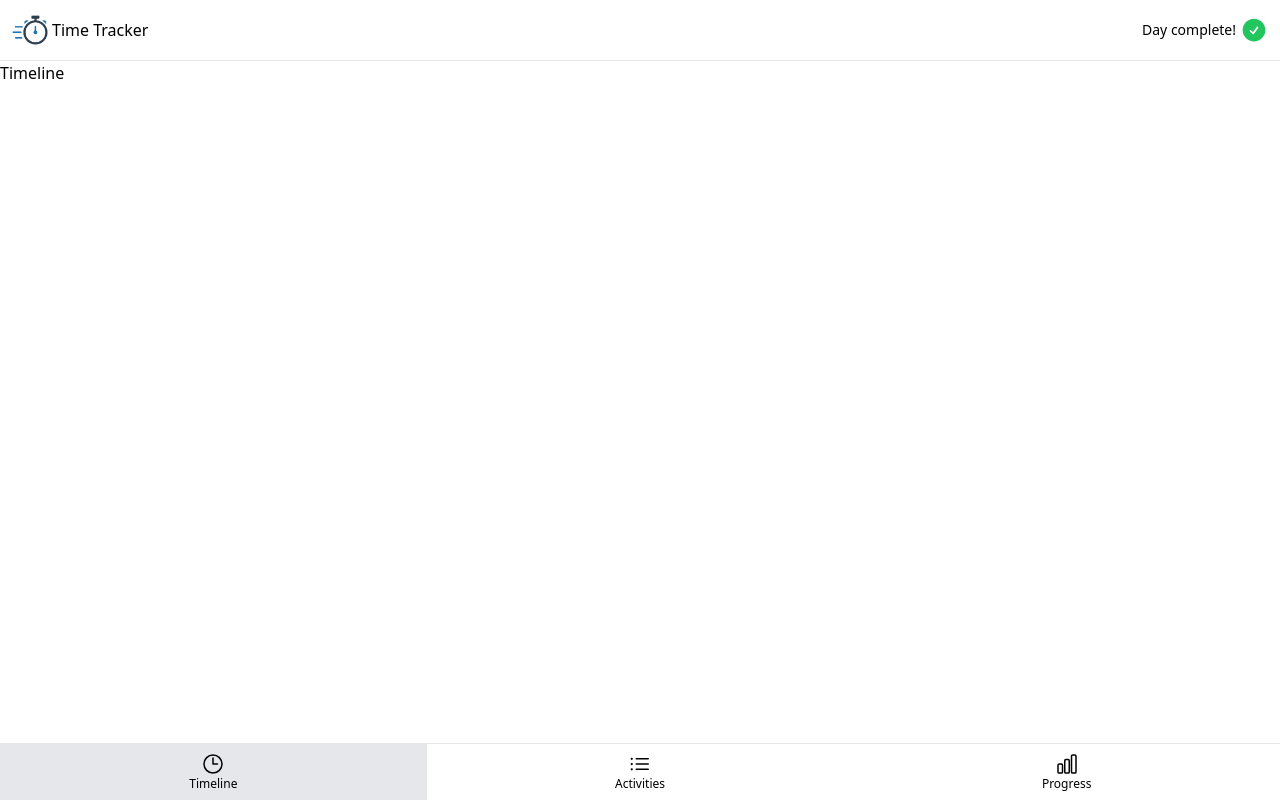
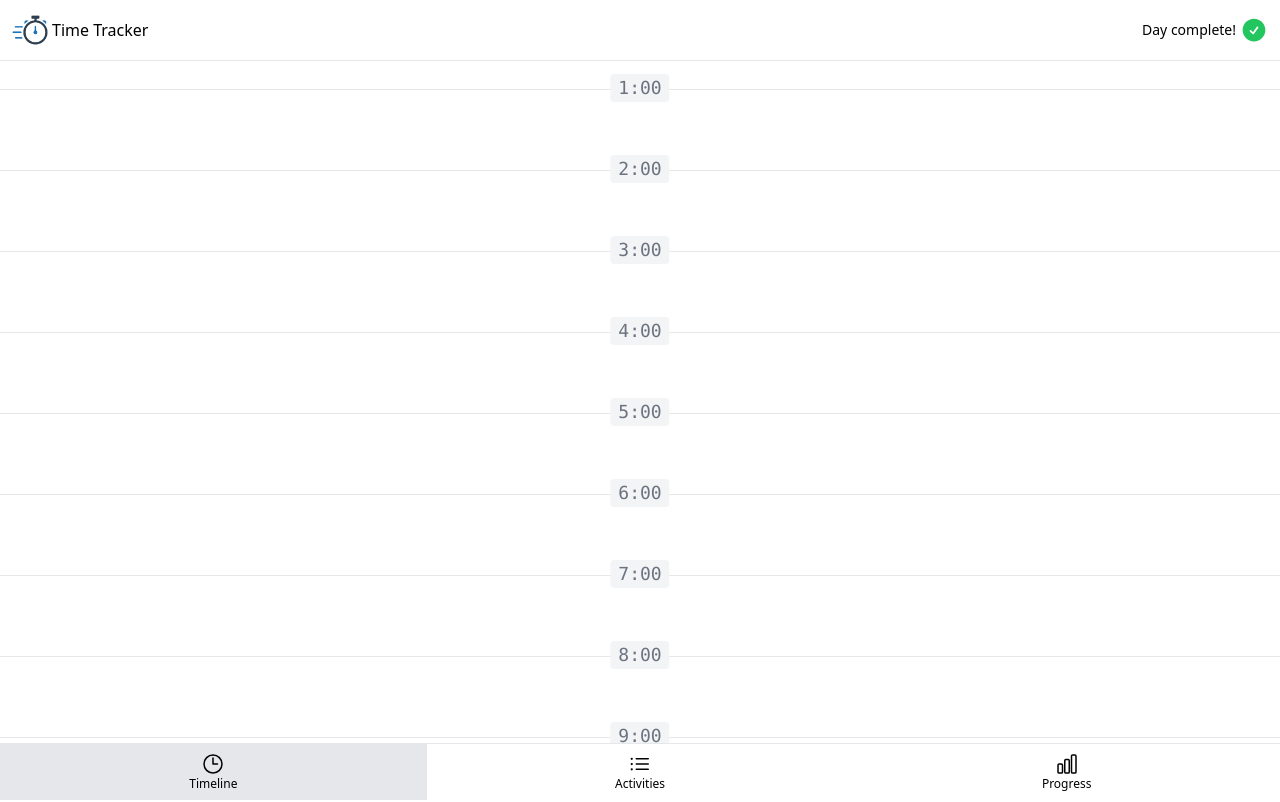
Before and after one commit to Khkimov/time-tracker, a Vue app: page /#timeline in a window 1280 px wide. Shown: the top 802 px of the page. Built offline with nearby package versions, Linux system fonts and the light colour scheme.

Commit message:
Added content for timeline page, refactor

```diff
--- a/src/App.vue
+++ b/src/App.vue
@@ -5,8 +5,8 @@ import TheNav from '@/components/TheNav.vue'
 import TheTimeline from '@/pages/TheTimeline.vue'
 import TheActivities from '@/pages/TheActivities.vue'
 import TheProgress from '@/pages/TheProgress.vue'
-import { PAGE_ACTIVITIES, PAGE_PROGRESS, PAGE_TIMELINE } from '@/constants'
-import { normalizePageHash } from '@/functions'
+import { PAGE_ACTIVITIES, PAGE_PROGRESS, PAGE_TIMELINE } from '@/common/constants'
+import { normalizePageHash } from '@/common/functions'
 
 const currentPage = ref(normalizePageHash())
 
--- a/src/constants.ts
+++ b/src/common/constants.ts
@@ -7,8 +7,10 @@ export const PAGE_ACTIVITIES: string = 'activities'
 
 export const PAGE_PROGRESS: string = 'progress'
 
-export const NAV_ITEMS = ref<{}>({
+export const NAV_ITEMS = ref({
   [PAGE_TIMELINE]: ClockIcon,
   [PAGE_ACTIVITIES]: ListBulletIcon,
   [PAGE_PROGRESS]: ChartBarIcon
 })
+
+export const HOURS_IN_DAY: number = 24
--- /dev/null
+++ b/src/common/functions.ts
@@ -0,0 +1,23 @@
+import { HOURS_IN_DAY, PAGE_ACTIVITIES, PAGE_PROGRESS, PAGE_TIMELINE } from '@/common/constants'
+
+export function normalizePageHash(): string {
+  const hash = window.location.hash.slice(1)
+
+  if (Object.keys([PAGE_ACTIVITIES, PAGE_PROGRESS, PAGE_TIMELINE]).includes(hash)) {
+    return hash
+  }
+
+  window.location.hash = PAGE_TIMELINE
+
+  return PAGE_TIMELINE
+}
+
+export function generateTimelineItems() {
+  const timelineItems = []
+
+  for (let hour = 1; hour <= HOURS_IN_DAY; hour++) {
+    timelineItems.push({ hour })
+  }
+
+  return timelineItems
+}
--- a/src/components/TheHeaderProgress.vue
+++ b/src/components/TheHeaderProgress.vue
@@ -1,6 +1,6 @@
 <script setup lang="ts">
 import { CheckCircleIcon } from '@heroicons/vue/24/solid'
-import { PAGE_PROGRESS } from '@/constants'
+import { PAGE_PROGRESS } from '@/common/constants'
 </script>
 
 <template>
--- a/src/components/TheLogo.vue
+++ b/src/components/TheLogo.vue
@@ -1,5 +1,5 @@
 <script setup lang="ts">
-import { PAGE_TIMELINE } from '@/constants'
+import { PAGE_TIMELINE } from '@/common/constants'
 </script>
 <template>
   <a :href="`#${PAGE_TIMELINE}`">
--- a/src/components/TheNav.vue
+++ b/src/components/TheNav.vue
@@ -1,7 +1,7 @@
 <script setup lang="ts">
 import { toRefs } from 'vue'
 import NavItem from '@/components/NavItem.vue'
-import { NAV_ITEMS } from '@/constants'
+import { NAV_ITEMS } from '@/common/constants'
 
 interface Props {
   currentPage: string
--- a/src/functions.ts
+++ /dev/null
@@ -1,13 +0,0 @@
-import { PAGE_ACTIVITIES, PAGE_PROGRESS, PAGE_TIMELINE } from '@/constants'
-
-export function normalizePageHash(): string {
-  const hash = window.location.hash.slice(1)
-
-  if (Object.keys([PAGE_ACTIVITIES, PAGE_PROGRESS, PAGE_TIMELINE]).includes(hash)) {
-    return hash
-  }
-
-  window.location.hash = PAGE_TIMELINE
-
-  return PAGE_TIMELINE
-}
--- a/src/main.ts
+++ b/src/main.ts
@@ -1,7 +1,6 @@
 import './assets/main.css'
 
 import { createApp } from 'vue'
-// @ts-ignore
 import App from './App.vue'
 
 createApp(App).mount('#app')
--- a/src/pages/TheTimeline.vue
+++ b/src/pages/TheTimeline.vue
@@ -1,3 +1,23 @@
+<script setup lang="ts">
+import { generateTimelineItems } from '@/common/functions'
+
+const timelineItems = generateTimelineItems()
+</script>
 <template>
-  <h1>Timeline</h1>
+  <div class="mt-7">
+    <ul>
+      <li
+        v-for="{ hour } in timelineItems"
+        :key="hour"
+        class="relative flex flex-col gap-2 border-t border-gray-200 px-4 py-10"
+      >
+        <a
+          href="#"
+          class="absolute -top-4 left-1/2 -translate-x-1/2 rounded bg-gray-100 px-2 font-mono text-lg text-gray-500"
+        >
+          {{ hour }}:00
+        </a>
+      </li>
+    </ul>
+  </div>
 </template>
--- /dev/null
+++ b/src/shims-vue.d.ts
@@ -0,0 +1,5 @@
+declare module '*.vue' {
+  import type { DefineComponent } from 'vue'
+  const component: DefineComponent<{}, {}, any>
+  export default component
+}
```
